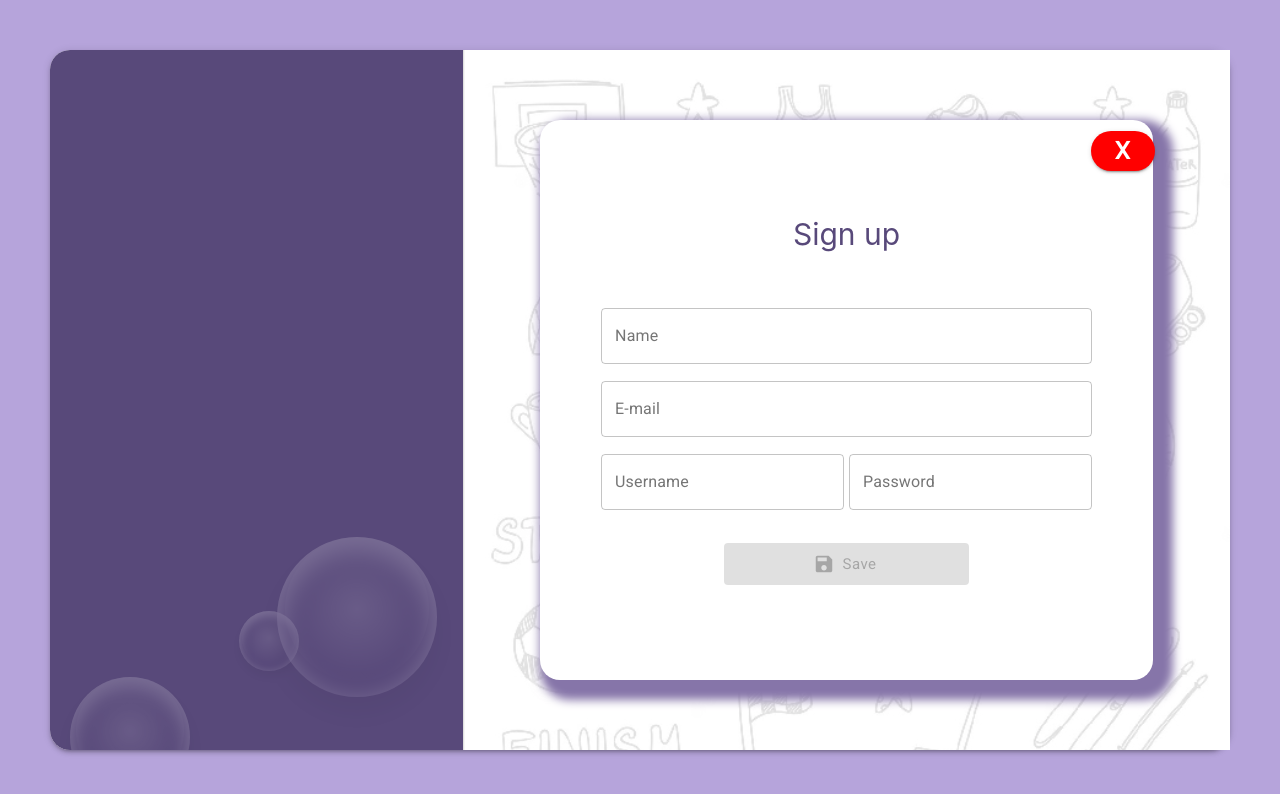
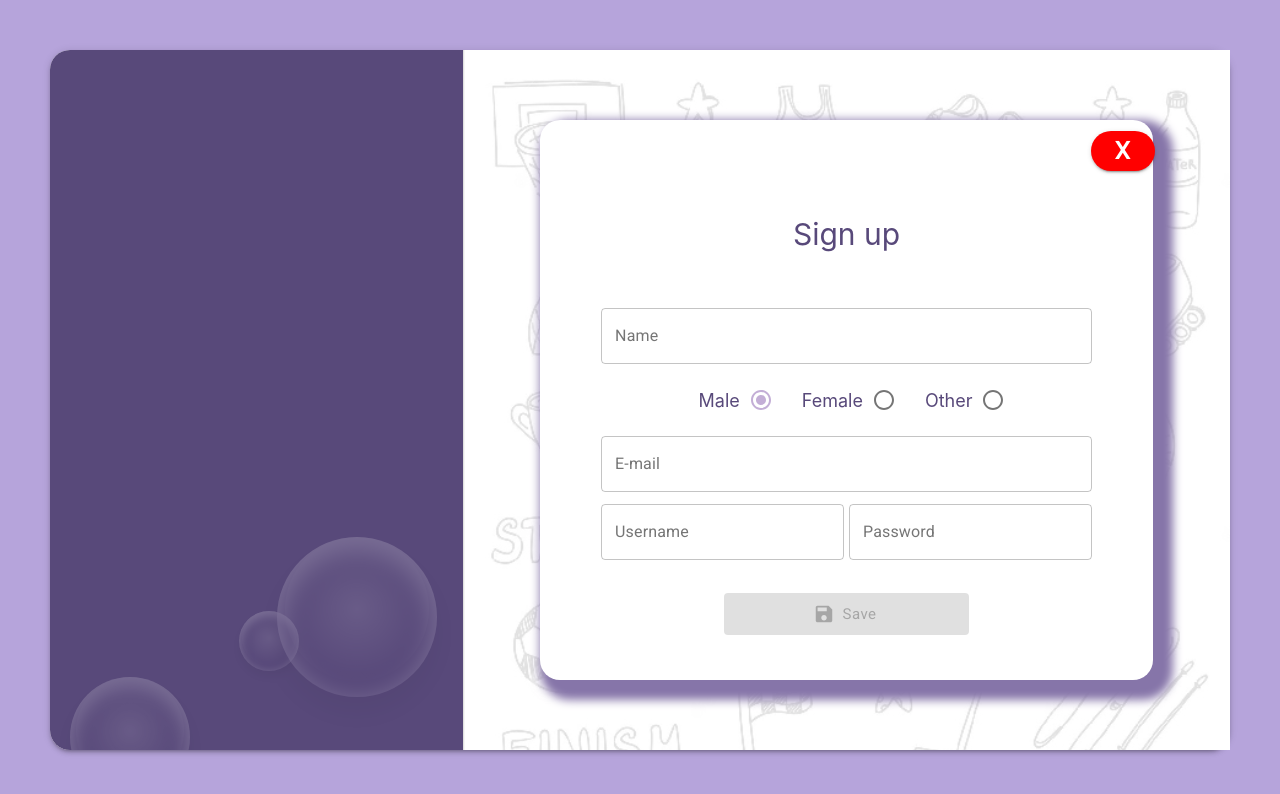
Before and after one commit to gsbiel/desafio-proway, a React (Create React App) app in the folder frontend/web/: page /login in a window 1280 px wide. Both pictures are taken after a click on the button "Sign Up". Shown: the top 794 px of the page. Built offline with nearby package versions, Linux system fonts and the light colour scheme; no server answers.

Commit message:
implement gender radio buttons in sign up form

```diff
--- a/frontend/web/src/pages/auth/components/signUpForm/index.tsx
+++ b/frontend/web/src/pages/auth/components/signUpForm/index.tsx
@@ -1,5 +1,6 @@
 import React, {useState, useEffect} from 'react';
 import SaveIcon from '@material-ui/icons/Save';
+import Radio, { RadioProps } from '@material-ui/core/Radio';
 import {useDispatch, useSelector} from 'react-redux';
 
 import {useHistory} from 'react-router';
@@ -25,7 +26,10 @@ import {
     SignUpBtn,
     CancelButton,
     HorizontalBox,
-    LoadingSpinner
+    LoadingSpinner,
+    RadioGroup,
+    RadioItem,
+    RadioLabel
 } from './styles';
 
 interface PropsType{
@@ -78,6 +82,8 @@ const SignUpForm = (props: PropsType) => {
     const [passwordField, setPasswordField]= useState('');
     const [passwordFieldStateError, setPasswordFieldStateError] = useState(false);
     const [passwordFieldErrorMsg, setPasswordFieldErrorMsg] = useState("");
+
+    const [selectedGenderValue, setSelectedGenderValue] = React.useState('m');
 
 
     useEffect(()=>{
@@ -172,6 +178,10 @@ const SignUpForm = (props: PropsType) => {
             name: nameField
         };
         dispatch(auth(data));
+    }
+
+    const handleGenderChange = (event: React.ChangeEvent<HTMLInputElement | HTMLTextAreaElement>) => {
+        setSelectedGenderValue(event.target.value);
     }
 
     const validateInput = (type: InputCase, data: string) => {
@@ -276,6 +286,36 @@ const SignUpForm = (props: PropsType) => {
                     onChange={(event) => nameFieldChangedHandler(event)}
                 />
 
+                <RadioGroup>
+
+                    <RadioLabel>Male</RadioLabel>
+                    <RadioItem
+                        checked={selectedGenderValue === 'm'}
+                        onChange={(event) => handleGenderChange(event)}
+                        value="m"
+                        name="radio-button-demo"
+                        inputProps={{ 'aria-label': 'A' }}
+                    />
+
+                    <RadioLabel>Female</RadioLabel>
+                    <RadioItem
+                        checked={selectedGenderValue === 'f'}
+                        onChange={(event) => handleGenderChange(event)}
+                        value="f"
+                        name="radio-button-demo"
+                        inputProps={{ 'aria-label': 'B' }}
+                    />
+
+                    <RadioLabel>Other</RadioLabel>
+                    <RadioItem
+                        checked={selectedGenderValue === 'o'}
+                        onChange={(event) => handleGenderChange(event)}
+                        value="o"
+                        name="radio-button-demo"
+                        inputProps={{ 'aria-label': 'C' }}
+                    />
+                </RadioGroup>
+
                 <EmailField
                     error={emailFieldStateError}
                     label="E-mail"
--- a/frontend/web/src/pages/auth/components/signUpForm/styles.ts
+++ b/frontend/web/src/pages/auth/components/signUpForm/styles.ts
@@ -3,6 +3,7 @@ import Paper from '@material-ui/core/Paper';
 import TextField from '@material-ui/core/TextField';
 import Button from '@material-ui/core/Button';
 import CircularProgress from '@material-ui/core/CircularProgress';
+import Radio from '@material-ui/core/Radio';
 
 import {colorTheme} from '../../../../constants';
 
@@ -58,10 +59,33 @@ export const NameField = styled(TextField)`
     top:20%;
 `;
 
+export const RadioGroup = styled.div`
+    position: relative;
+    width:80%;
+    height: 50px;
+    top: 22%;
+    z-index:4;
+    display: flex;
+    flex-direction: row;
+    align-items: center;
+    justify-content: center;
+`;
+
+export const RadioItem = styled(Radio)`
+    position: relative !important;
+    margin-right:20px;
+`;
+
+export const RadioLabel = styled.span`
+    font-size: 18px;
+    margin-left:20px;
+    color: ${colorTheme.primaryDark}
+`;
+
 export const EmailField = styled(TextField)`
     position:relative;
     width:80%;
-    top:23%;
+    top:24%;
 `;
 
 export const HorizontalBox = styled.div`
@@ -76,6 +100,7 @@ export const HorizontalBox = styled.div`
 export const LoginField =styled(TextField)`
     position:relative;
     width:50%;
+    // top: 27%;
     box-sizing: border-box !important;
     margin-right: 5px !important;
 `;
@@ -83,6 +108,7 @@ export const LoginField =styled(TextField)`
 export const PasswordField = styled(TextField)`
     position:relative;
     width:50%;
+    // top: 27%;
     box-sizing: border-box;
     box-sizing: border-box !important;
 `;
```
